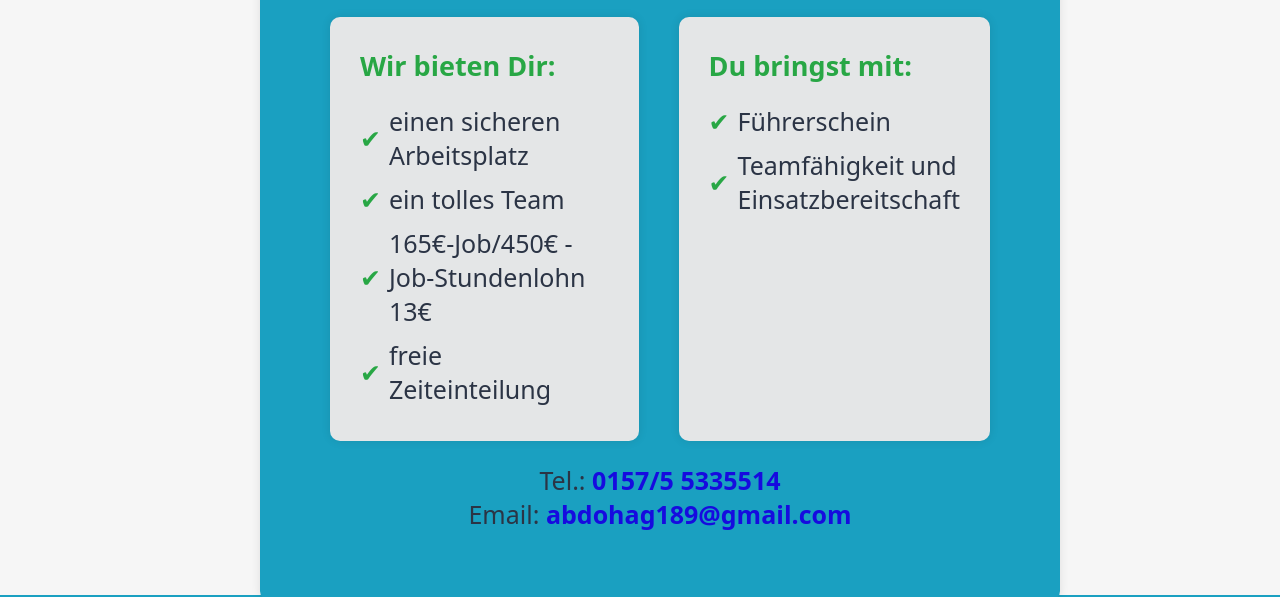
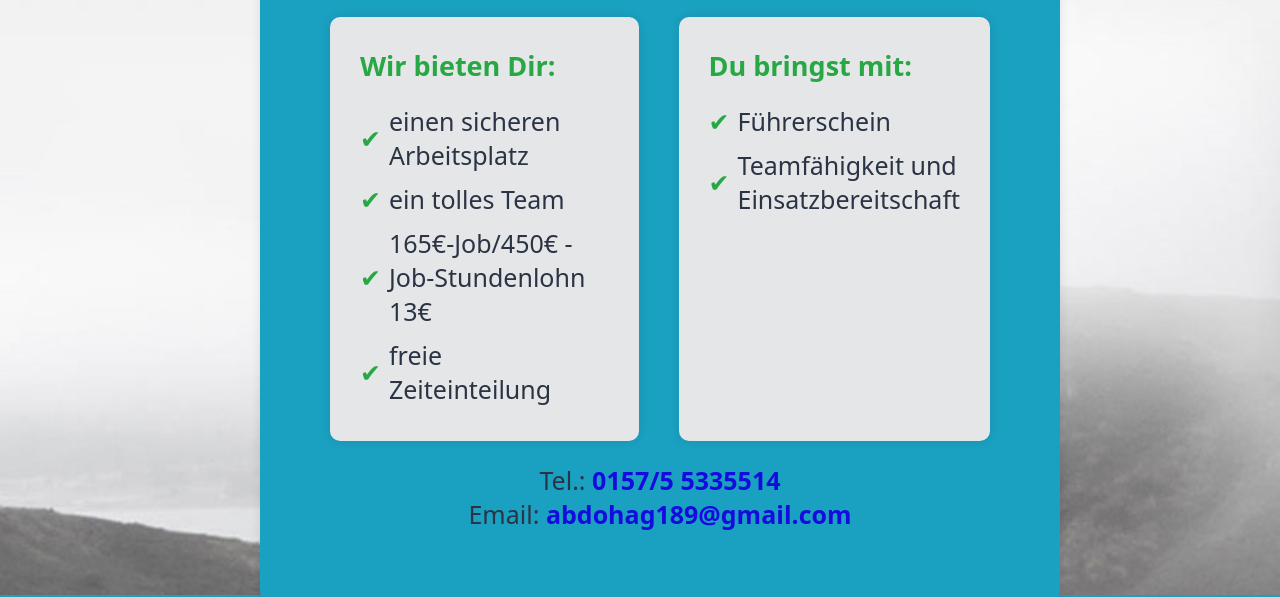
Before and after one commit to Alkshalk/Der-Saubere-Touch8, a plain HTML site: page anstellen.html in a window 1280 px wide. Shown: the part 205-802 px from the top of the page. Drawn offline with Linux system fonts and the light colour scheme; the site is published under a folder, as on GitHub Pages, so addresses that start at the root find nothing; a script that the page names is missing.

Commit message:
Update anstellen.css

```diff
--- a/css/anstellen.css
+++ b/css/anstellen.css
@@ -3,7 +3,7 @@
     position: relative;
     width: 100vw; /* عرض الشاشة بالكامل */
     height: 100vh; /* ارتفاع الشاشة بالكامل */
-    background-image: url('/images/hom.jpg'); /* تأكد من المسار الصحيح للصورة */
+    background-image: url('../images/hom.jpg'); /* تأكد من المسار الصحيح للصورة */
     background-position: center; /* توسيط الصورة */
     background-repeat: no-repeat; /* منع تكرار الصورة */
     background-size: cover; /* جعل الصورة تغطي العنصر بالكامل */
```
